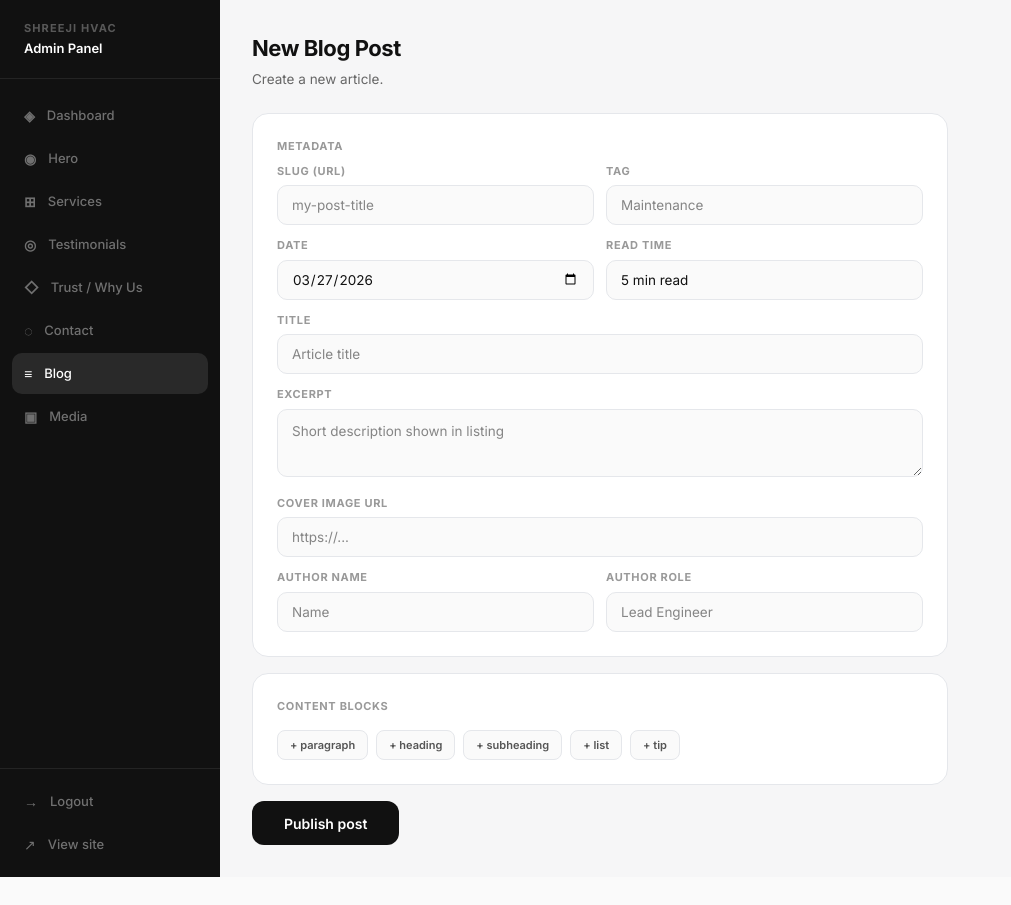
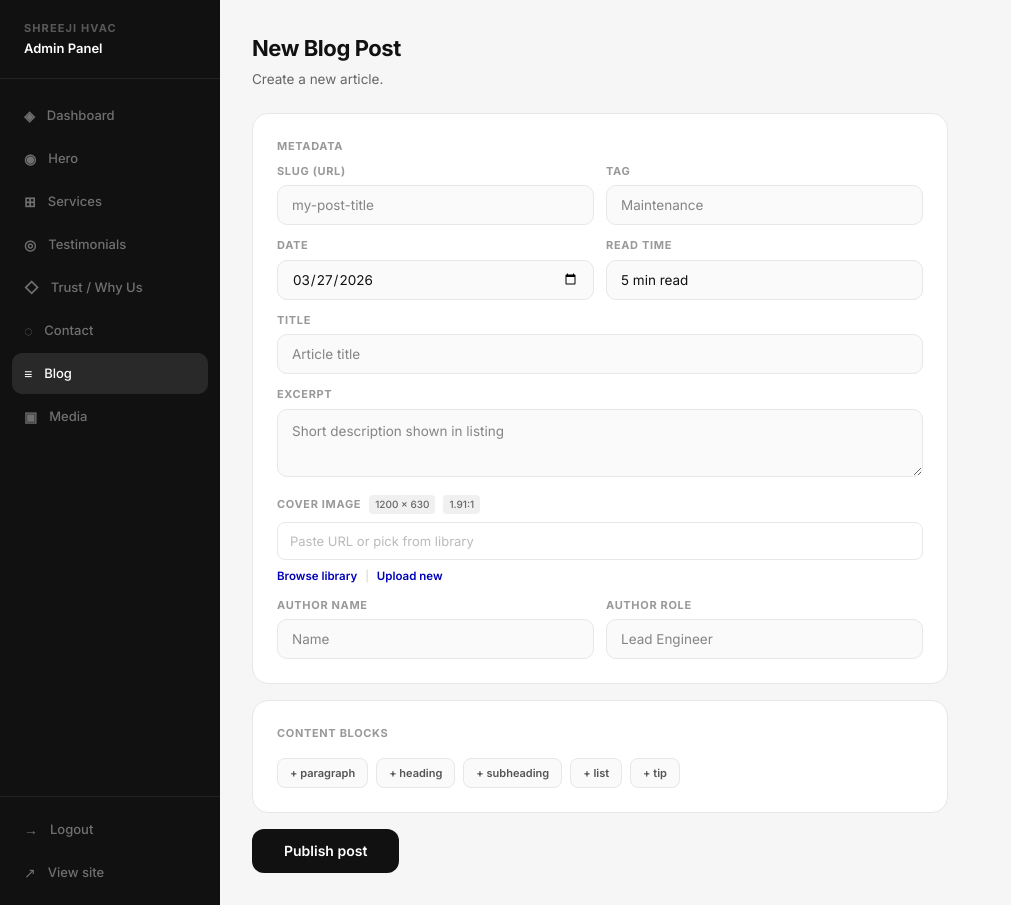
Before and after one commit to dwarkeshkaswala/sc-hvac-vercel, a Next.js app: page /admin/blog/new in a window 1280 px wide. Shown: the whole page, without its empty margins (0-1011 px from the left). Before the commit the page ends 877 px from the top, so only its background shows below. Built offline with nearby package versions, Linux system fonts and the light colour scheme.

Commit message:
feat: add MediaPicker with upload, library browse, and dimension hints

```diff
--- a/src/app/admin/(panel)/blog/BlogPostForm.tsx
+++ b/src/app/admin/(panel)/blog/BlogPostForm.tsx
@@ -3,6 +3,7 @@
 import { useEffect, useState } from "react";
 import type { BlogPost, ContentBlock } from "@/lib/blog";
 import { saveBlogPostAction } from "@/app/admin/actions";
+import MediaPicker from "@/components/MediaPicker";
 
 interface Props {
   initial: BlogPost;
@@ -156,8 +157,13 @@ export default function BlogPostForm({ initial, isNew }: Props) {
           <textarea className={ta} rows={2} placeholder="Short description shown in listing" value={post.excerpt} onChange={(e) => set("excerpt", e.target.value)} />
         </div>
         <div>
-          <label className={lbl}>Cover image URL</label>
-          <input className={inp} placeholder="https://..." value={post.image} onChange={(e) => set("image", e.target.value)} />
+          <MediaPicker
+            value={post.image}
+            onChange={(url) => set("image", url)}
+            label="Cover Image"
+            dimensions="1200 × 630"
+            aspectRatio="1.91:1"
+          />
         </div>
         <div className="grid grid-cols-2 gap-3">
           <div>
--- a/src/app/admin/(panel)/page.tsx
+++ b/src/app/admin/(panel)/page.tsx
@@ -8,6 +8,7 @@ const sections = [
   { label: "Trust / Why Us", href: "/admin/trust", desc: "Stats and pillar cards" },
   { label: "Contact Info", href: "/admin/contact", desc: "Phone, email, address, hours" },
   { label: "Blog Posts", href: "/admin/blog", desc: "Create, edit, delete articles" },
+  { label: "Media Files", href: "/admin/media", desc: "Upload and manage images, videos, documents" },
 ];
 
 export default async function AdminDashboard() {
--- a/src/app/admin/(panel)/services/ServicesEditor.tsx
+++ b/src/app/admin/(panel)/services/ServicesEditor.tsx
@@ -4,6 +4,7 @@ import { useEffect, useState } from "react";
 import type { ServiceItem } from "@/lib/content";
 import { saveServicesAction } from "@/app/admin/actions";
 import { PreviewShell } from "../hero/HeroEditor";
+import MediaPicker from "@/components/MediaPicker";
 
 interface Props { initial: ServiceItem[]; saved: boolean }
 
@@ -109,11 +110,12 @@ export default function ServicesEditor({ initial, saved }: Props) {
                 onChange={(e) => update(si, "desc", e.target.value)}
               />
 
-              <input
-                className={`${inp} mb-4`}
-                placeholder="Image URL (e.g. /images/ac.jpg)"
+              <MediaPicker
                 value={svc.image ?? ""}
-                onChange={(e) => update(si, "image", e.target.value)}
+                onChange={(url) => update(si, "image", url)}
+                label="Service Image"
+                dimensions="1200 × 800"
+                aspectRatio="3:2"
               />
 
               <div className="mb-1">
--- /dev/null
+++ b/src/components/MediaPicker.tsx
@@ -0,0 +1,245 @@
+"use client";
+
+import { useCallback, useEffect, useRef, useState } from "react";
+
+interface MediaFile {
+  path: string;
+  name: string;
+  size: number;
+  type: string;
+  modified: string;
+  url: string;
+}
+
+interface MediaPickerProps {
+  value: string;
+  onChange: (url: string) => void;
+  /** Recommended dimensions hint, e.g. "1200 × 800" */
+  dimensions?: string;
+  /** Recommended aspect ratio hint, e.g. "3:2" */
+  aspectRatio?: string;
+  /** Label for the field */
+  label?: string;
+  /** Accepted file types (default: images) */
+  accept?: string;
+}
+
+export default function MediaPicker({
+  value,
+  onChange,
+  dimensions,
+  aspectRatio,
+  label = "Image",
+  accept = "image/*",
+}: MediaPickerProps) {
+  const [showLibrary, setShowLibrary] = useState(false);
+  const [files, setFiles] = useState<MediaFile[]>([]);
+  const [loading, setLoading] = useState(false);
+  const [uploading, setUploading] = useState(false);
+  const [error, setError] = useState("");
+  const fileInputRef = useRef<HTMLInputElement>(null);
+
+  const fetchFiles = useCallback(async () => {
+    setLoading(true);
+    try {
+      const res = await fetch("/api/media");
+      if (!res.ok) throw new Error("Failed to load");
+      const data = await res.json();
+      // Filter to only images if accept is image/*
+      const filtered = accept === "image/*"
+        ? data.files.filter((f: MediaFile) => f.type.startsWith("image/"))
+        : data.files;
+      setFiles(filtered);
+    } catch (e) {
+      setError((e as Error).message);
+    } finally {
+      setLoading(false);
+    }
+  }, [accept]);
+
+  useEffect(() => {
+    if (showLibrary) fetchFiles();
+  }, [showLibrary, fetchFiles]);
+
+  async function handleUpload(fileList: FileList | null) {
+    if (!fileList || !fileList.length) return;
+    setUploading(true);
+    setError("");
+    const formData = new FormData();
+    for (let i = 0; i < fileList.length; i++) {
+      formData.append("files", fileList[i]);
+    }
+    try {
+      const res = await fetch("/api/media", { method: "POST", body: formData });
+      if (!res.ok) {
+        const data = await res.json();
+        throw new Error(data.error || "Upload failed");
+      }
+      const data = await res.json();
+      // Auto-select the first uploaded file
+      if (data.files?.[0]) {
+        onChange(data.files[0].url);
+        setShowLibrary(false);
+      }
+      await fetchFiles();
+    } catch (e) {
+      setError((e as Error).message);
+    } finally {
+      setUploading(false);
+    }
+  }
+
+  return (
+    <div className="space-y-2">
+      {/* Label + hints */}
+      <div className="flex items-center gap-2">
+        <span className="text-[11px] font-bold uppercase tracking-[0.06em] text-[#999]">{label}</span>
+        {dimensions && (
+          <span className="text-[10px] bg-[#F0F0F0] text-[#666] px-1.5 py-0.5 rounded font-medium">
+            {dimensions}
+          </span>
+        )}
+        {aspectRatio && (
+          <span className="text-[10px] bg-[#F0F0F0] text-[#666] px-1.5 py-0.5 rounded font-medium">
+            {aspectRatio}
+          </span>
+        )}
+      </div>
+
+      {/* Current value + preview */}
+      <div className="flex gap-3 items-start">
+        {/* Thumbnail preview */}
+        {value && accept === "image/*" && (
+          <div className="w-[60px] h-[60px] rounded-[8px] border border-[#E5E7EB] overflow-hidden shrink-0 bg-[#F6F6F7]">
+            {/* eslint-disable-next-line @next/next/no-img-element */}
+            <img src={value} alt="" className="w-full h-full object-cover" />
+          </div>
+        )}
+
+        <div className="flex-1 min-w-0">
+          <input
+            type="text"
+            className="w-full h-[38px] px-3 rounded-[8px] border border-[#E5E7EB] bg-white text-[13px] text-[#111] placeholder-[#BBB] focus:outline-none focus:border-[#0000B8] focus:ring-2 focus:ring-[#0000B8]/10 transition-all"
+            placeholder="Paste URL or pick from library"
+            value={value}
+            onChange={(e) => onChange(e.target.value)}
+          />
+          <div className="flex gap-2 mt-2">
+            <button
+              type="button"
+              onClick={() => setShowLibrary(true)}
+              className="text-[11.5px] font-semibold text-[#0000B8] hover:text-[#000096] transition-colors"
+            >
+              Browse library
+            </button>
+            <span className="text-[11px] text-[#CCC]">|</span>
+            <button
+              type="button"
+              onClick={() => fileInputRef.current?.click()}
+              className="text-[11.5px] font-semibold text-[#0000B8] hover:text-[#000096] transition-colors"
+            >
+              Upload new
+            </button>
+            {value && (
+              <>
+                <span className="text-[11px] text-[#CCC]">|</span>
+                <button
+                  type="button"
+                  onClick={() => onChange("")}
+                  className="text-[11.5px] font-semibold text-red-500 hover:text-red-600 transition-colors"
+                >
+                  Remove
+                </button>
+              </>
+            )}
+          </div>
+        </div>
+      </div>
+
+      {/* Hidden file input for direct upload */}
+      <input
+        ref={fileInputRef}
+        type="file"
+        className="hidden"
+        accept={accept}
+        onChange={(e) => handleUpload(e.target.files)}
+      />
+
+      {/* Library modal */}
+      {showLibrary && (
+        <div className="fixed inset-0 z-50 flex items-center justify-center bg-black/40 p-4">
+          <div className="bg-white rounded-[20px] shadow-2xl w-full max-w-[700px] max-h-[80vh] flex flex-col overflow-hidden">
+            {/* Header */}
+            <div className="flex items-center justify-between px-6 py-4 border-b border-[#E5E7EB]">
+              <div>
+                <h3 className="text-[16px] font-bold text-[#111]">Media Library</h3>
+                {dimensions && (
+                  <p className="text-[11.5px] text-[#888] mt-0.5">
+                    Recommended: {dimensions}{aspectRatio ? ` (${aspectRatio})` : ""}
+                  </p>
+                )}
+              </div>
+              <button
+                onClick={() => setShowLibrary(false)}
+                className="w-8 h-8 flex items-center justify-center rounded-full hover:bg-[#F0F0F0] text-[#666] text-[18px]"
+              >×</button>
+            </div>
+
+            {/* Upload bar */}
+            <div className="px-6 py-3 border-b border-[#E5E7EB] flex items-center gap-3">
+              <label className={`cursor-pointer px-4 py-2 rounded-[8px] bg-[#111] text-white text-[12px] font-medium hover:bg-[#333] transition-colors ${uploading ? "opacity-50 pointer-events-none" : ""}`}>
+                {uploading ? "Uploading..." : "Upload file"}
+                <input
+                  type="file"
+                  className="hidden"
+                  accept={accept}
+                  multiple
+                  onChange={(e) => handleUpload(e.target.files)}
+                />
+              </label>
+              {error && <span className="text-[12px] text-red-500">{error}</span>}
+            </div>
+
+            {/* File grid */}
+            <div className="flex-1 overflow-auto p-4">
+              {loading ? (
+                <p className="text-[13px] text-[#888] text-center py-8">Loading...</p>
+              ) : files.length === 0 ? (
+                <p className="text-[13px] text-[#888] text-center py-8">No files yet. Upload one above.</p>
+              ) : (
+                <div className="grid grid-cols-3 sm:grid-cols-4 gap-3">
+                  {files.map((file) => (
+                    <button
+                      key={file.path}
+                      onClick={() => {
+                        onChange(file.url);
+                        setShowLibrary(false);
+                      }}
+                      className={`relative rounded-[10px] border-2 overflow-hidden aspect-square group transition-all
+                        ${value === file.url ? "border-[#0000B8] ring-2 ring-[#0000B8]/20" : "border-[#E5E7EB] hover:border-[#999]"}`}
+                    >
+                      {file.type.startsWith("image/") ? (
+                        // eslint-disable-next-line @next/next/no-img-element
+                        <img src={file.url} alt={file.name} className="w-full h-full object-cover" />
+                      ) : (
+                        <div className="w-full h-full flex items-center justify-center bg-[#F6F6F7] text-[11px] text-[#666] p-2 text-center break-all">
+                          {file.name}
+                        </div>
+                      )}
+                      {value === file.url && (
+                        <div className="absolute top-1 right-1 w-5 h-5 bg-[#0000B8] rounded-full flex items-center justify-center text-white text-[11px]">✓</div>
+                      )}
+                      <div className="absolute bottom-0 left-0 right-0 bg-black/60 text-white text-[10px] px-1.5 py-1 truncate opacity-0 group-hover:opacity-100 transition-opacity">
+                        {file.name}
+                      </div>
+                    </button>
+                  ))}
+                </div>
+              )}
+            </div>
+          </div>
+        </div>
+      )}
+    </div>
+  );
+}
```
Also changed, not shown: src/app/admin/(panel)/testimonials/TestimonialsEditor.tsx (+8 -1 lines).
